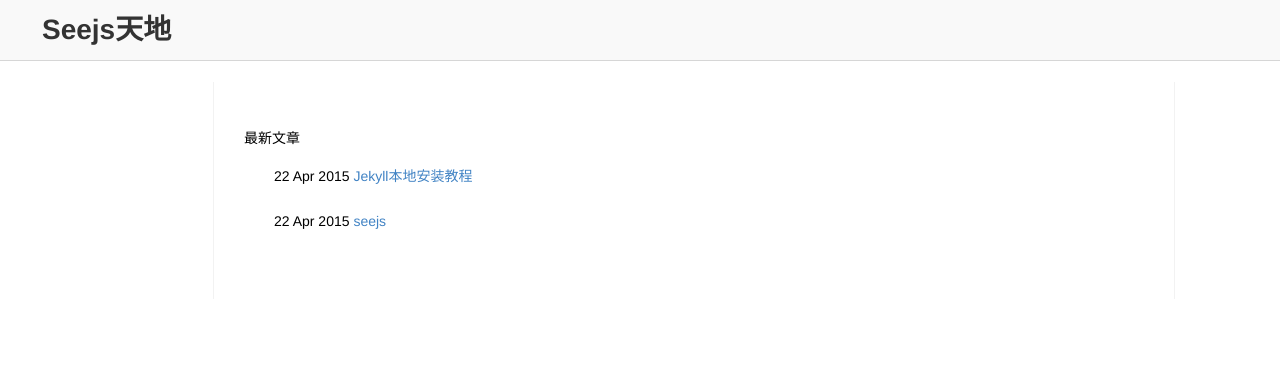
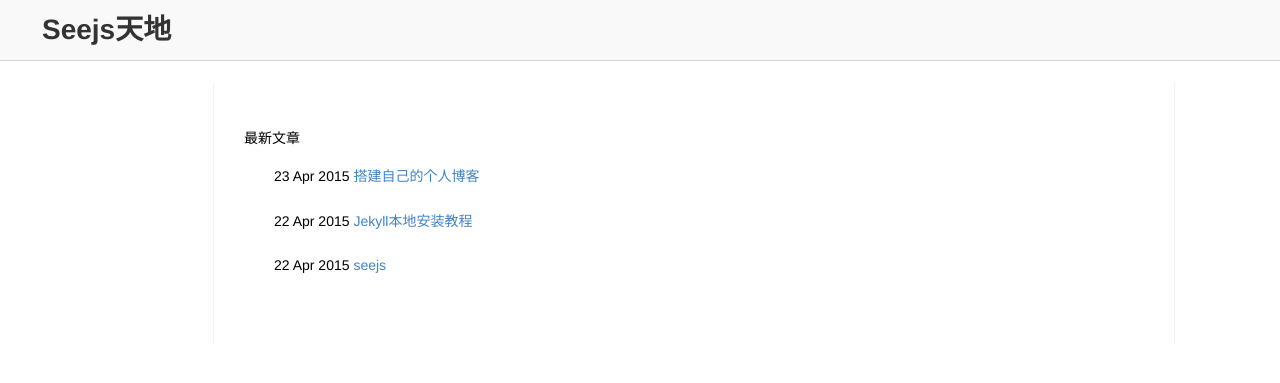
Before and after one commit to CodeDreamfy/seejs, a Jekyll site: the page built from index.html, in a window 1280 px wide. Shown: the top 383 px of the page. Built offline with Jekyll 4.4.1, drawn with Linux system fonts in a browser that asks for light colours.

Commit message:
xiugai new post

```diff
--- a/2015-04-23-dajianboke.md
+++ b/_posts/2015-04-23-dajianboke.md
@@ -1,3 +1,7 @@
+---
+layout: default
+title: 搭建自己的个人博客
+---
 #搭建自己的个人博客
 ***
 我是按照阮一峰的博客走的流程
```
